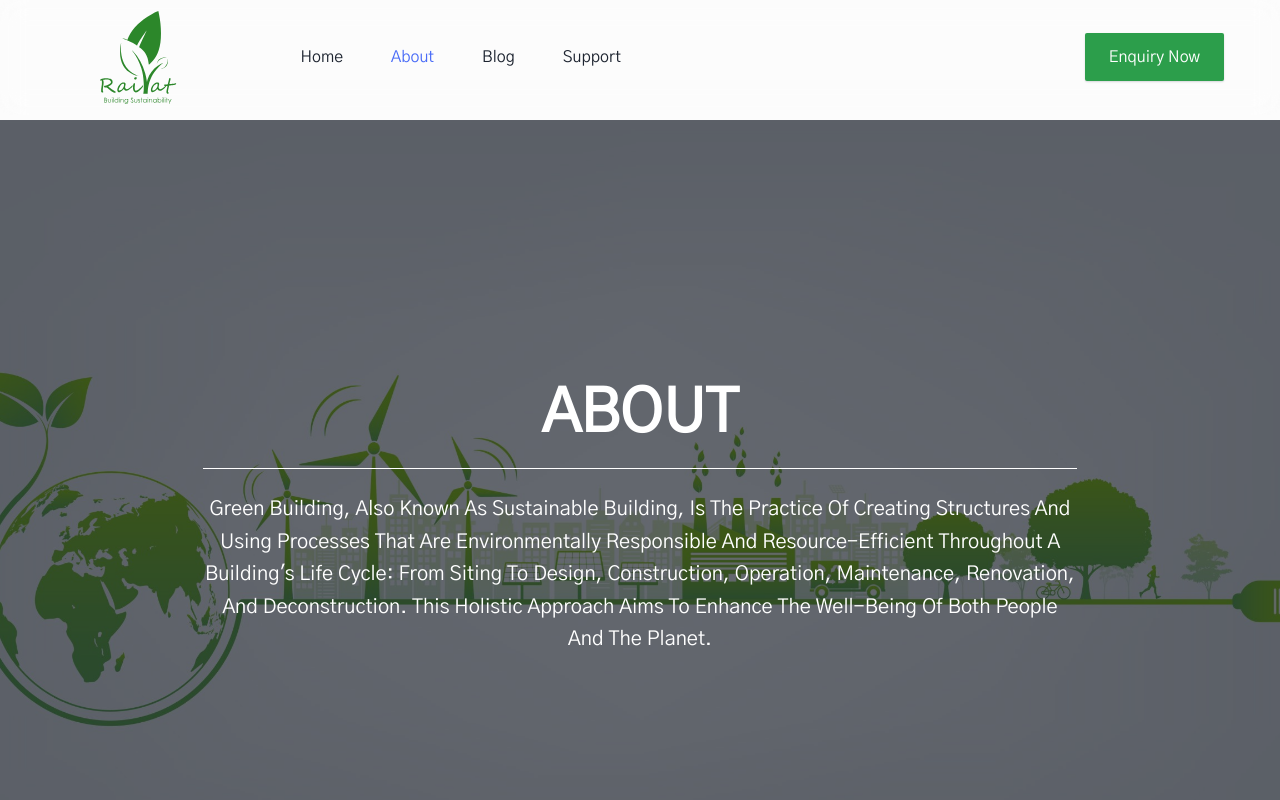
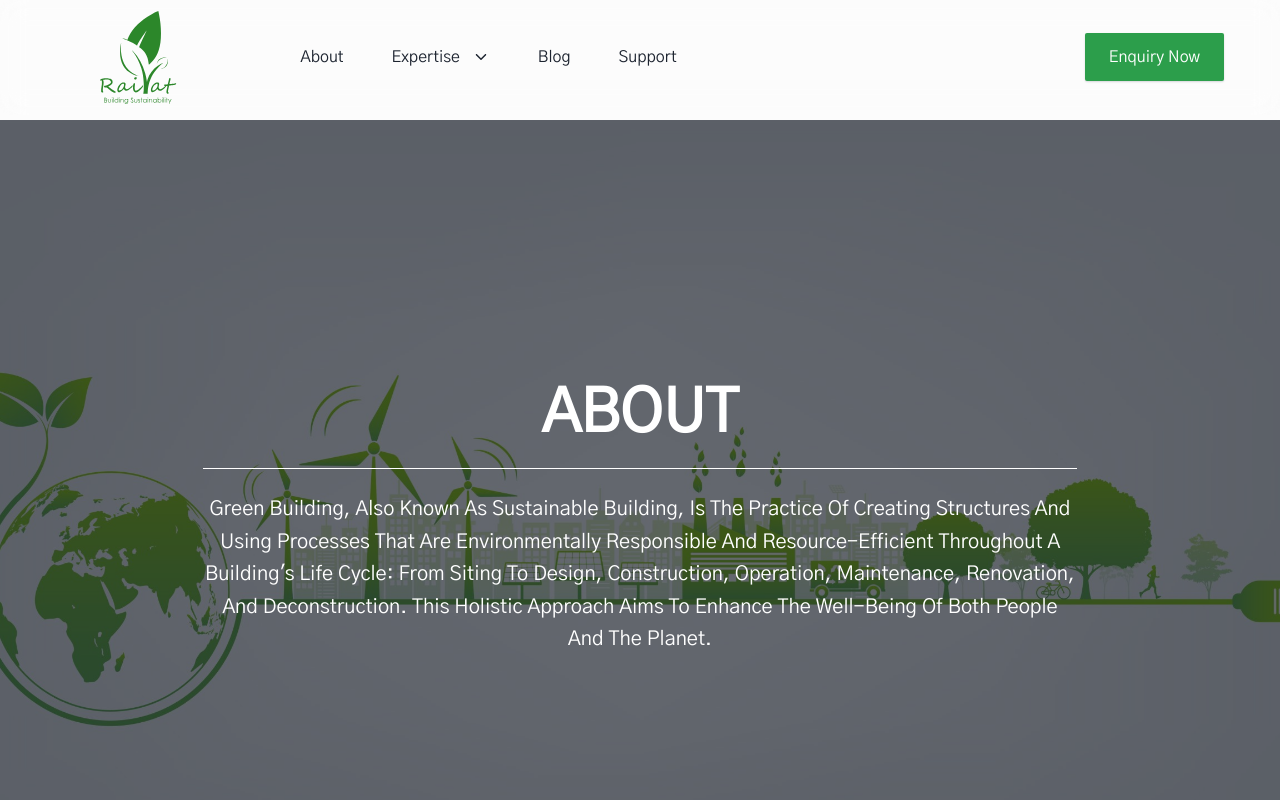
Before and after one commit to DivyeshGadhiya/Green-building, a Next.js app: page /about in a window 1280 px wide. Shown: the top 800 px of the page. Built offline with nearby package versions, Linux system fonts and the light colour scheme.

Commit message:
Header for service/expertise

```diff
--- a/src/components/Header/index.tsx
+++ b/src/components/Header/index.tsx
@@ -2,19 +2,24 @@
 import Image from "next/image";
 import Link from "next/link";
 import { usePathname } from "next/navigation";
-import { useEffect, useState } from "react";
+import { useEffect, useRef, useState } from "react";
 import ThemeToggler from "./ThemeToggler";
 import menuData from "./menuData";
+import { IoIosArrowForward } from "react-icons/io";
+import { IoIosArrowDown } from "react-icons/io";
+
 
 const Header = () => {
-  // Navbar toggle
+  const [activeIndex, setActiveIndex] = useState<number | null>(null);
+  const [childIndex, setChildIndex] = useState<number | null>(null);
+  const timeoutRef = useRef<NodeJS.Timeout | null>(null);
+  const [sticky, setSticky] = useState(false);
   const [navbarOpen, setNavbarOpen] = useState(false);
   const navbarToggleHandler = () => {
     setNavbarOpen(!navbarOpen);
   };
 
   // Sticky Navbar
-  const [sticky, setSticky] = useState(false);
   const handleStickyNavbar = () => {
     if (window.scrollY >= 80) {
       setSticky(true);
@@ -26,23 +31,41 @@ const Header = () => {
     window.addEventListener("scroll", handleStickyNavbar);
   });
 
-  // submenu handler
-  const [openIndex, setOpenIndex] = useState(-1);
-  const handleSubmenu = (index) => {
-    if (openIndex === index) {
-      setOpenIndex(-1);
-    } else {
-      setOpenIndex(index);
+
+  const clearTimeoutRef = () => {
+    if (timeoutRef.current) {
+      clearTimeout(timeoutRef.current);
+      timeoutRef.current = null;
     }
   };
 
+  const handleMouseEnter = (index: number) => {
+    clearTimeoutRef();
+    setActiveIndex(index);
+  };
+
+  const handleMouseLeave = () => {
+    timeoutRef.current = setTimeout(() => {
+      setActiveIndex(null);
+      setChildIndex(null);
+    }, 200); // Adjust delay as needed
+  };
+
+  const handleChildMouseEnter = (subIndex: number) => {
+    clearTimeoutRef();
+    setChildIndex(subIndex);
+  };
+
+  const handleChildMouseLeave = () => {
+    timeoutRef.current = setTimeout(() => {
+      setChildIndex(null);
+    }, 200); // Adjust delay as needed
+  };
+
   const usePathName = usePathname();
-
   return (
-    <>
     <header
-        className={`header left-0 top-0 z-40 flex w-full items-center ${
-          sticky
+      className={`header left-0 top-0 z-40 flex w-full items-center ${sticky
         ? "fixed z-[9999] bg-white !bg-opacity-80 shadow-sticky backdrop-blur-sm transition"
         : "absolute bg-transparent  backdrop-blur-md"
         }`}
@@ -52,8 +75,7 @@ const Header = () => {
           <div className="w-60 max-w-full px-4 xl:mr-12">
             <Link
               href="/"
-                className={`header-logo block w-full ${
-                  sticky ? "py-5 lg:py-2" : "py-2"
+              className={`header-logo block w-full ${sticky ? "py-5 lg:py-2" : "py-2"
                 } `}
             >
               <Image
@@ -74,79 +96,75 @@ const Header = () => {
                 className="absolute right-4 top-1/2 block translate-y-[-50%] rounded-lg px-3 py-[6px] ring-primary focus:ring-2 lg:hidden"
               >
                 <span
-                    className={`relative my-1.5 block h-0.5 w-[30px] bg-black transition-all duration-300 ${
-                      navbarOpen ? " top-[7px] rotate-45" : " "
+                  className={`relative my-1.5 block h-0.5 w-[30px] bg-black transition-all duration-300 ${navbarOpen ? " top-[7px] rotate-45" : " "
                     }`}
                 />
                 <span
-                    className={`relative my-1.5 block h-0.5 w-[30px] bg-black transition-all duration-300 ${
-                      navbarOpen ? "opacity-0 " : " "
+                  className={`relative my-1.5 block h-0.5 w-[30px] bg-black transition-all duration-300 ${navbarOpen ? "opacity-0 " : " "
                     }`}
                 />
                 <span
-                    className={`relative my-1.5 block h-0.5 w-[30px] bg-black transition-all duration-300 ${
-                      navbarOpen ? " top-[-8px] -rotate-45" : " "
+                  className={`relative my-1.5 block h-0.5 w-[30px] bg-black transition-all duration-300 ${navbarOpen ? " top-[-8px] -rotate-45" : " "
                     }`}
                 />
               </button>
               <nav
                 id="navbarCollapse"
-                  className={`navbar absolute right-0 z-30 w-[250px] rounded border-[.5px] border-body-color/50 bg-white px-6 py-4 duration-300 lg:visible lg:static lg:w-auto lg:border-none lg:!bg-transparent lg:p-0 lg:opacity-100 ${
-                    navbarOpen
+                className={`navbar absolute right-0 z-30 w-[250px] rounded border-[.5px] border-body-color/50 bg-white px-6 py-4 duration-300 lg:visible lg:static lg:w-auto lg:border-none lg:!bg-transparent lg:p-0 lg:opacity-100 ${navbarOpen
                   ? "visibility top-full opacity-100"
                   : "invisible top-[120%] opacity-0"
                   }`}
               >
                 <ul className="block lg:flex lg:space-x-12">
-                    {menuData.map((menuItem, index) => (
-                      <li key={index} className="group relative">
-                        {menuItem.path ? (
-                          <Link
-                            href={menuItem.path}
-                            className={`flex py-2 text-base lg:mr-0 lg:inline-flex lg:px-0 lg:py-6 ${
-                              usePathName === menuItem.path
+                  {menuData.map((menu, index) => (
+                    <div
+                      key={menu.id}
+                      className="group relative"
+                      onMouseEnter={() => handleMouseEnter(index)}
+                      onMouseLeave={handleMouseLeave}
+                    >
+                      <Link href={menu.path || ''} className={`flex text-base lg:mr-0 lg:inline-flex lg:px-0 lg:py-6 ${usePathName === menu.path
                         ? "text-primary"
                         : "text-dark hover:text-primary"
+                        }`}>
+                        <div className="flex cursor-pointer items-center justify-between text-base text-dark group-hover:text-primary lg:mr-0 lg:inline-flex lg:px-0">{menu.title}
+                          {menu.submenu &&
+                            <IoIosArrowDown className="pl-3 w-[30px] h-25" />
+                          }
+                        </div>
+                      </Link>
+                      {menu.submenu && (
+                        <p
+                          className={`relative left-0 top-full rounded-sm bg-white transition-[top] duration-300 group-hover:opacity-100 lg:invisible lg:absolute lg:top-[110%] lg:block w-[290px] lg:p-4 lg:opacity-0 lg:shadow-lg lg:group-hover:visible lg:group-hover:top-full ${activeIndex !== index ? "block" : "hidden"
                             }`}
                         >
-                            {menuItem.title}
+                          {menu.submenu.map((submenu, subIndex) => (
+                            <li
+                              key={submenu.id}
+                              className="relative"
+                              onMouseEnter={() => handleChildMouseEnter(subIndex)}
+                              onMouseLeave={handleChildMouseLeave}
+                            >
+                              <Link href={submenu.path || ''}>
+                                <div className="flex justify-between rounded py-2.5 text-sm text-dark hover:text-primary lg:px-3 ">
+                                  {submenu.title}
+                                  <IoIosArrowForward className="inline-block text-end" />
+                                </div>
                               </Link>
-                        ) : (
-                          <>
-                            <p
-                              onClick={() => handleSubmenu(index)}
-                              className="flex cursor-pointer items-center justify-between py-2 text-base text-dark group-hover:text-primary  lg:mr-0 lg:inline-flex lg:px-0 lg:py-6"
-                            >
-                              {menuItem.title}
-                              <span className="pl-3">
-                                <svg width="25" height="24" viewBox="0 0 25 24">
-                                  <path
-                                    fillRule="evenodd"
-                                    clipRule="evenodd"
-                                    d="M6.29289 8.8427C6.68342 8.45217 7.31658 8.45217 7.70711 8.8427L12 13.1356L16.2929 8.8427C16.6834 8.45217 17.3166 8.45217 17.7071 8.8427C18.0976 9.23322 18.0976 9.86639 17.7071 10.2569L12 15.964L6.29289 10.2569C5.90237 9.86639 5.90237 9.23322 6.29289 8.8427Z"
-                                    fill="currentColor"
-                                  />
-                                </svg>
-                              </span>
-                            </p>
-                            <div
-                              className={`submenu relative left-0 top-full rounded-sm bg-white transition-[top] duration-300 group-hover:opacity-100 lg:invisible lg:absolute lg:top-[110%] lg:block lg:w-[250px] lg:p-4 lg:opacity-0 lg:shadow-lg lg:group-hover:visible lg:group-hover:top-full ${
-                                openIndex === index ? "block" : "hidden"
-                              }`}
-                            >
-                              {menuItem?.submenu.map((submenuItem, index) => (
-                                <Link
-                                  href={submenuItem.path}
-                                  key={index}
-                                  className="block rounded py-2.5 text-sm text-dark hover:text-primary lg:px-3"
-                                >
-                                  {submenuItem.title}
+                              {submenu.childSubMenu && (
+                                <ul className={`absolute left-full w-[210px] top-0 ml-3 bg-white p-4 rounded-md shadow-lg ${childIndex === subIndex ? 'block' : 'hidden'}`}>
+                                  {submenu.childSubMenu.map((child, index) => (
+                                    <Link href={child.path || ''} key={index} className="block rounded py-2.5 text-sm text-dark hover:text-primary lg:px-3">
+                                      {child.title}
                                     </Link>
                                   ))}
-                            </div>
-                          </>
+                                </ul>
                               )}
                             </li>
+                          ))}
+                        </p>
+                      )}
+                    </div>
                   ))}
                 </ul>
               </nav>
@@ -172,7 +190,6 @@ const Header = () => {
         </div>
       </div>
     </header>
-    </>
   );
 };
 
--- a/src/components/Header/menuData.tsx
+++ b/src/components/Header/menuData.tsx
@@ -2,83 +2,266 @@ import { Menu } from "@/types/menu";
 
 const menuData: Menu[] = [
   {
-    id: 1,
-    title: "Home",
-    path: "/",
-    newTab: false,
-  },
-  {
     id: 2,
     title: "About",
-    path: "/about",
-    newTab: false,
-  },
-  {
-    id: 33,
-    title: "Blog",
     path: "#",
     newTab: false,
   },
   {
     id: 3,
+    title: "Expertise",
+    newTab: false,
+    submenu: [
+      {
+        id: 41,
+        title: "Auditing",
+        // path: "/auditing",
+        newTab: false,
+        childSubMenu: [
+          {
+            id: 441,
+            title: "Energy",
+            path: "/energy",
+            newTab: false,
+          },
+          {
+            id: 442,
+            title: "Fire",
+            path: "/fire",
+            newTab: false,
+          },
+          {
+            id: 443,
+            title: "Waste Management",
+            path: "/waste-management",
+            newTab: false,
+          },
+          {
+            id: 444,
+            title: "Water",
+            path: "/water",
+            newTab: false,
+          }
+        ]
+      },
+      {
+        id: 42,
+        title: "Building Engineering",
+        // path: "/building-engineering",
+        newTab: false,
+        childSubMenu: [
+          {
+            id: 421,
+            title: "BIM",
+            path: "/bim",
+            newTab: false,
+          },
+          {
+            id: 422,
+            title: "MEPF Design",
+            path: "/mepf-design",
+            newTab: false,
+          }
+        ]
+      },
+      {
+        id: 43,
+        title: "Building Performance",
+        // path: "/building-performance",
+        newTab: false,
+        childSubMenu: [
+          {
+            id: 431,
+            title: "Energy Modelling",
+            path: "/energy-modelling",
+            newTab: false,
+          },
+          {
+            id: 432,
+            title: "Simulation",
+            path: "/simulation",
+            newTab: false,
+          }
+        ]
+      },
+      {
+        id: 43,
+        title: "Compliances",
+        // path: "/compliances",
+        newTab: false,
+        childSubMenu: [
+          {
+            id: 431,
+            title: "Category View",
+            path: "/blog/category",
+            newTab: false,
+          },
+          {
+            id: 432,
+            title: "Tag View",
+            path: "/blog/tag",
+            newTab: false,
+          }
+        ]
+      },
+      {
+        id: 43,
+        title: "Green Building Facilitation",
+        // path: "/breen-building-facilitation",
+        newTab: false,
+        childSubMenu: [
+          {
+            id: 431,
+            title: "Category View",
+            path: "/blog/category",
+            newTab: false,
+          },
+          {
+            id: 432,
+            title: "Tag View",
+            path: "/blog/tag",
+            newTab: false,
+          }
+        ]
+      },
+      {
+        id: 43,
+        title: "Policy Framework Development",
+        // path: "/policy-framework-development",
+        newTab: false,
+        childSubMenu: [
+          {
+            id: 431,
+            title: "Sustainability Reporting",
+        path: "/sustainability-reporting",
+            newTab: false,
+          },
+          {
+            id: 432,
+            title: "Sustainable Development Policies",
+            path: "/sustainable-development-policies",
+            newTab: false,
+          }
+        ]
+      },
+      {
+        id: 43,
+        title: "Training & Capacity Building",
+        // path: "/training-capacity-building",
+        newTab: false,
+        childSubMenu: [
+          {
+            id: 431,
+            title: "Category View",
+            path: "/blog/category",
+            newTab: false,
+          },
+          {
+            id: 432,
+            title: "Tag View",
+            path: "/blog/tag",
+            newTab: false,
+          }
+        ]
+      },
+    ],
+  },
+  {
+    id: 4,
+    title: "Blog",
+    path: "#",
+    newTab: false,
+    // submenu: [
+    //   {
+    //     id: 41,
+    //     title: "Latest Posts",
+    //     path: "/blog/latest",
+    //     newTab: false,
+    //     childSubMenu: [
+    //       {
+    //         id: 411,
+    //         title: "Featured Posts",
+    //         path: "/blog/latest/featured",
+    //         newTab: false,
+    //       },
+    //       {
+    //         id: 412,
+    //         title: "Most Read",
+    //         path: "/blog/latest/most-read",
+    //         newTab: false,
+    //       }
+    //     ]
+    //   },
+    //   {
+    //     id: 42,
+    //     title: "Categories",
+    //     path: "/blog/categories",
+    //     newTab: false,
+    //     childSubMenu: [
+    //       {
+    //         id: 421,
+    //         title: "Technology",
+    //         path: "/blog/categories/technology",
+    //         newTab: false,
+    //       },
+    //       {
+    //         id: 422,
+    //         title: "Business",
+    //         path: "/blog/categories/business",
+    //         newTab: false,
+    //       }
+    //     ]
+    //   }
+    // ]
+  },
+  {
+    id: 5,
     title: "Support",
     path: "#",
     newTab: false,
+    // submenu: [
+    //   {
+    //     id: 51,
+    //     title: "FAQ",
+    //     path: "/support/faq",
+    //     newTab: false,
+    //     childSubMenu: [
+    //       {
+    //         id: 511,
+    //         title: "General Questions",
+    //         path: "/support/faq/general",
+    //         newTab: false,
+    //       },
+    //       {
+    //         id: 512,
+    //         title: "Technical Issues",
+    //         path: "/support/faq/technical",
+    //         newTab: false,
+    //       }
+    //     ]
+    //   },
+    //   {
+    //     id: 52,
+    //     title: "Help Center",
+    //     path: "/support/help-center",
+    //     newTab: false,
+    //     childSubMenu: [
+    //       {
+    //         id: 521,
+    //         title: "Tutorials",
+    //         path: "/support/help-center/tutorials",
+    //         newTab: false,
+    //       },
+    //       {
+    //         id: 522,
+    //         title: "Live Chat",
+    //         path: "/support/help-center/live-chat",
+    //         newTab: false,
+    //       }
+    //     ]
+    //   }
+    // ]
   },
-  // {
-  //   id: 4,
-  //   title: "Pages",
-  //   newTab: false,
-  //   submenu: [
-  //     {
-  //       id: 42,
-  //       title: "Contact Page",
-  //       // path: "/contact",
-  //       path: "/",
-  //       newTab: false,
-  //     },
-  //     {
-  //       id: 43,
-  //       title: "Blog Grid Page",
-  //       // path: "/blog",
-  //       path: "/",
-  //       newTab: false,
-  //     },
-  //     {
-  //       id: 44,
-  //       title: "Blog Sidebar Page",
-  //       // path: "/blog-sidebar",
-  //       path: "/",
-  //       newTab: false,
-  //     },
-  //     {
-  //       id: 45,
-  //       title: "Blog Details Page",
-  //       // path: "/blog-details",
-  //       path: "/",
-  //       newTab: false,
-  //     },
-  //     {
-  //       id: 46,
-  //       title: "Sign In Page",
-  //       // path: "/signin",
-  //       path: "/",
-  //       newTab: false,
-  //     },
-  //     {
-  //       id: 47,
-  //       title: "Sign Up Page",
-  //       // path: "/signup",
-  //       path: "/",
-  //       newTab: false,
-  //     },
-  //     {
-  //       id: 48,
-  //       title: "Error Page",
-  //       path: "/error",
-  //       newTab: false,
-  //     },
-  //   ],
-  // },
 ];
+
 export default menuData;
--- a/src/types/menu.ts
+++ b/src/types/menu.ts
@@ -4,4 +4,5 @@ export type Menu = {
   path?: string;
   newTab: boolean;
   submenu?: Menu[];
+  childSubMenu?: Menu[];
 };
```
Lines whose indentation alone changed are shown as unchanged.
